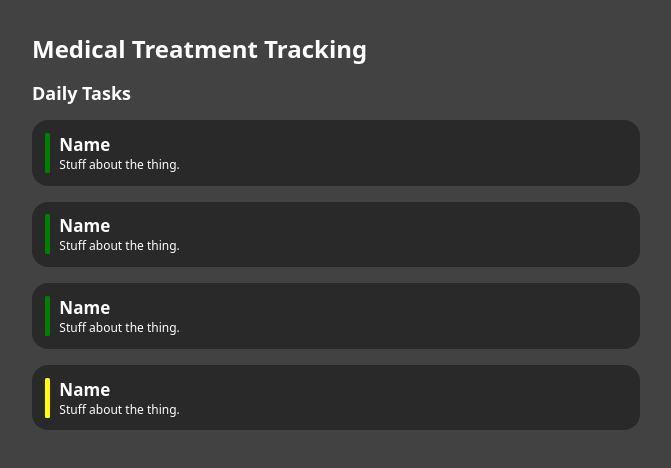
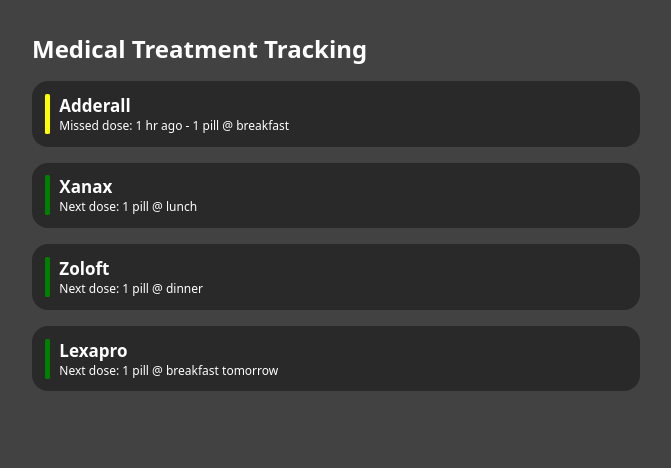
Before and after one commit to tylrshot/GC-App, a plain HTML site: page index.html in a window 1280 px wide. Shown: the whole page, without its empty margins (0-671 px from the left). Drawn offline with nearby package versions, Linux system fonts and the light colour scheme.

Commit message:
Added names and specifics page

```diff
--- a/demo.js
+++ b/demo.js
@@ -2,7 +2,7 @@
 $(document).ready(function(){
 
     $(".single").click(function() {
-      alert("Test");
+      window.location.href = "specific.html";
     });
 
 });
--- a/index.html
+++ b/index.html
@@ -9,9 +9,11 @@
 
 <h1>Medical Treatment Tracking</h1>
 
+<!---
+
 <h2>Daily Tasks</h2>
 
-<!---
+
 <table>
     <th>
         <td>Name</td>
@@ -35,33 +37,34 @@
 <div class="grid">
 
     <div class="single">
-        <div class="status_green"></div>
+        <div class="status_yellow"></div>
         <div class="info">
-            <b style="font-size:17px;">Name</b><br>
-            Stuff about the thing.
+            <b style="font-size:17px;">Adderall</b><br>
+            Missed dose: 1 hr ago - 1 pill @ breakfast
         </div>
     </div>
     <div class="single">
         <div class="status_green"></div>
         <div class="info">
-            <b style="font-size:17px;">Name</b><br>
-            Stuff about the thing.
+            <b style="font-size:17px;">Xanax</b><br>
+            Next dose: 1 pill @ lunch
         </div>
     </div>
     <div class="single">
         <div class="status_green"></div>
         <div class="info">
-            <b style="font-size:17px;">Name</b><br>
-            Stuff about the thing.
+            <b style="font-size:17px;">Zoloft</b><br>
+            Next dose: 1 pill @ dinner
         </div>
     </div>
     <div class="single">
-        <div class="status_yellow"></div>
+        <div class="status_green"></div>
         <div class="info">
-            <b style="font-size:17px;">Name</b><br>
-            Stuff about the thing.
+            <b style="font-size:17px;">Lexapro</b><br>
+            Next dose: 1 pill @ breakfast tomorrow
         </div>
     </div>
+
 
 </div>
 </div>
--- /dev/null
+++ b/specific.html
@@ -0,0 +1,15 @@
+<head>
+  <link rel="stylesheet" href="demo.css">
+</head>
+
+<script src="https://ajax.googleapis.com/ajax/libs/jquery/3.4.1/jquery.min.js"></script>
+<script src="demo.js"></script>
+
+<body>
+
+    <h1>Adderall</h1>
+
+
+
+
+</body>
```
Also changed, not shown: 1 other file.
